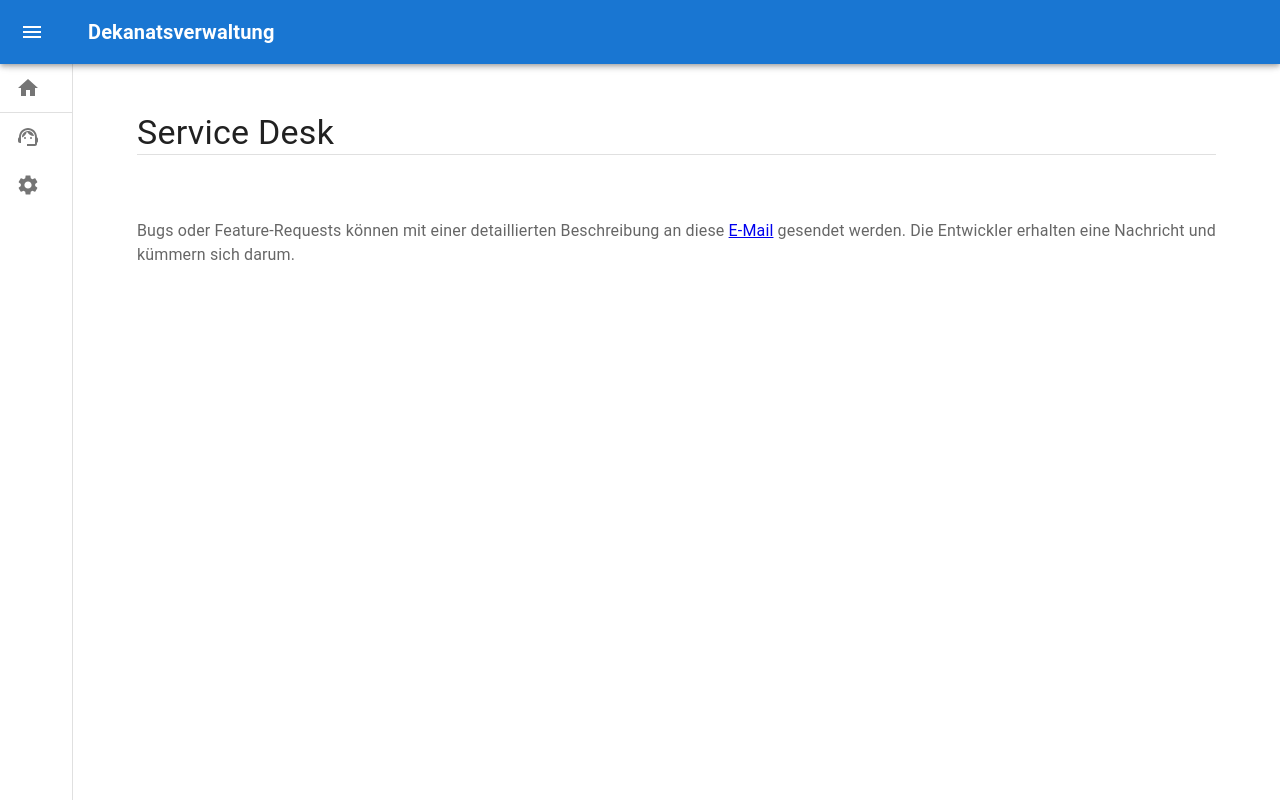
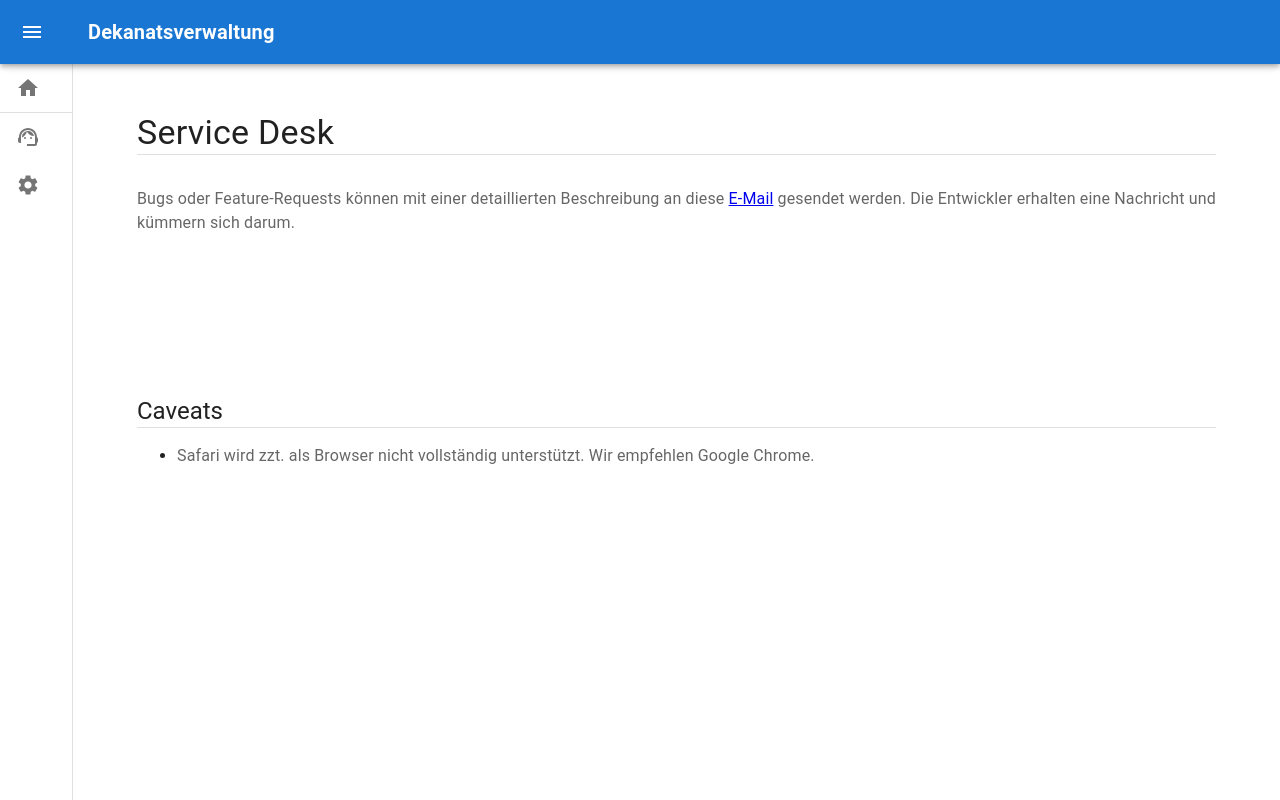
Before and after one commit to intutable/intutable, a Next.js app: page /service-desk in a window 1280 px wide. Built offline with nearby package versions, Linux system fonts and the light colour scheme.

Commit message:
chore(service-desk): add useful caveats notes

```diff
--- a/src/pages/service-desk.tsx
+++ b/src/pages/service-desk.tsx
@@ -11,7 +11,7 @@ const ServiceDesk: NextPage = () => {
             <Divider />
             <Typography
                 sx={{
-                    mt: theme.spacing(8),
+                    mt: theme.spacing(4),
                     color: theme.palette.text.secondary,
                 }}
             >
@@ -23,6 +23,22 @@ const ServiceDesk: NextPage = () => {
                 gesendet werden. Die Entwickler erhalten eine Nachricht und
                 kümmern sich darum.
             </Typography>
+            <Typography variant={"h5"} sx={{ mt: 20 }}>
+                Caveats
+            </Typography>
+            <Divider />
+            <ul>
+                <li>
+                    <Typography
+                        sx={{
+                            color: theme.palette.text.secondary,
+                        }}
+                    >
+                        Safari wird zzt. als Browser nicht vollständig
+                        unterstützt. Wir empfehlen Google Chrome.
+                    </Typography>
+                </li>
+            </ul>
         </>
     )
 }
```
